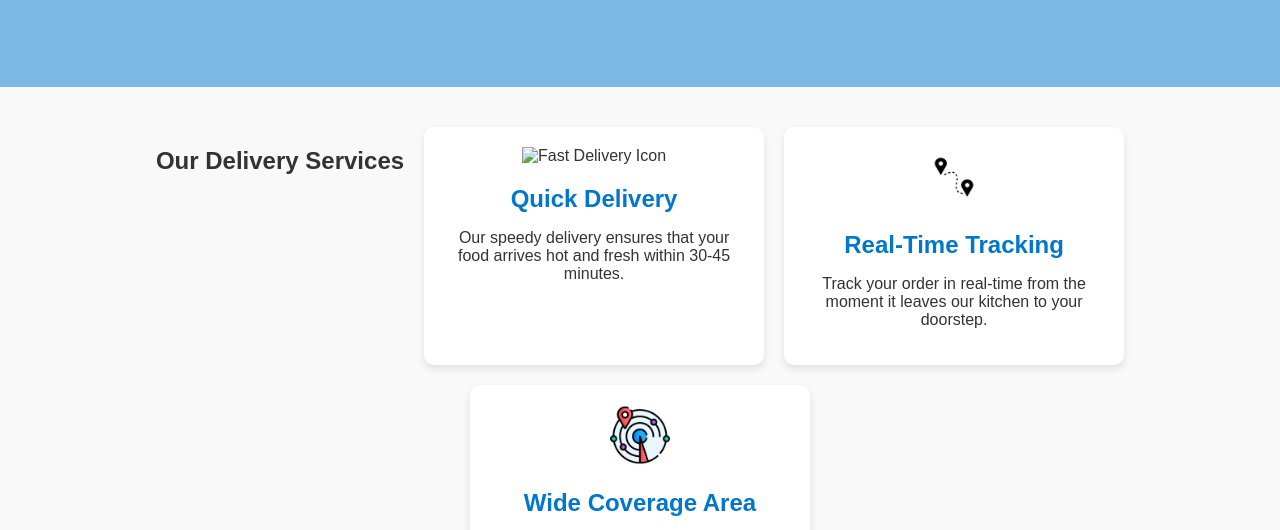
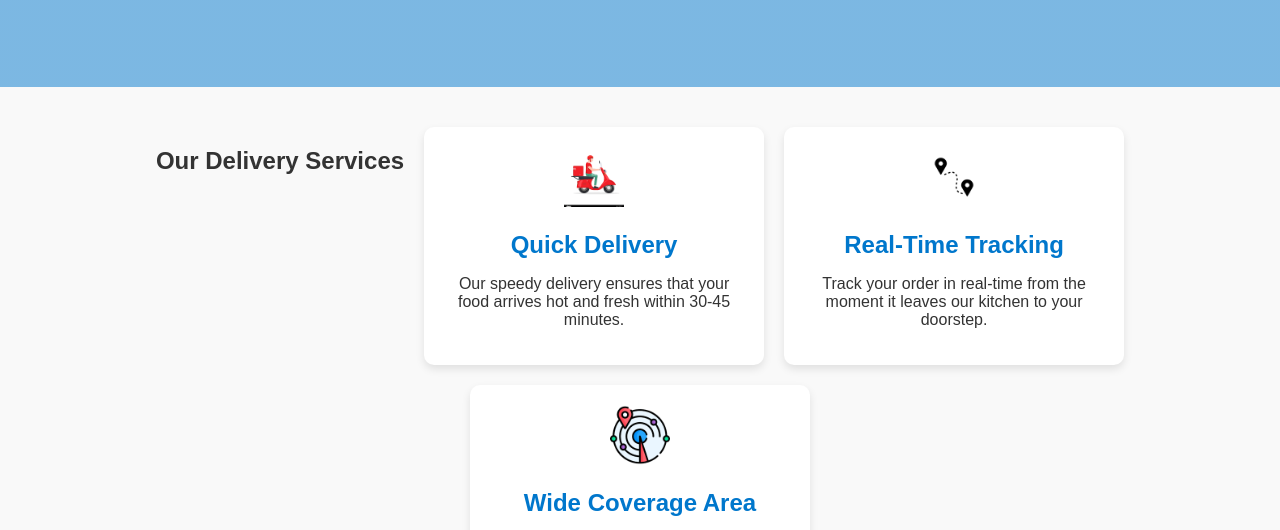
Before and after one commit to NthatuoaFemaleCoder/YUMMY-RESTUARANT.CO.LS, a plain HTML site: page delivery.html in a window 1280 px wide. Shown: the part 220-750 px from the top of the page. Drawn offline with Linux system fonts and the light colour scheme; files whose address does not match are found by name.

Commit message:
Update delivery.html

```diff
--- a/delivery.html
+++ b/delivery.html
@@ -27,7 +27,7 @@
             <h2>Our Delivery Services</h2>
 
             <div class="delivery-option">
-                <img src="image/delivery.png" alt="Fast Delivery Icon">
+                <img src="delivery.png" alt="Fast Delivery Icon">
                 <h3>Quick Delivery</h3>
                 <p>Our speedy delivery ensures that your food arrives hot and fresh within 30-45 minutes.</p>
             </div>
```
